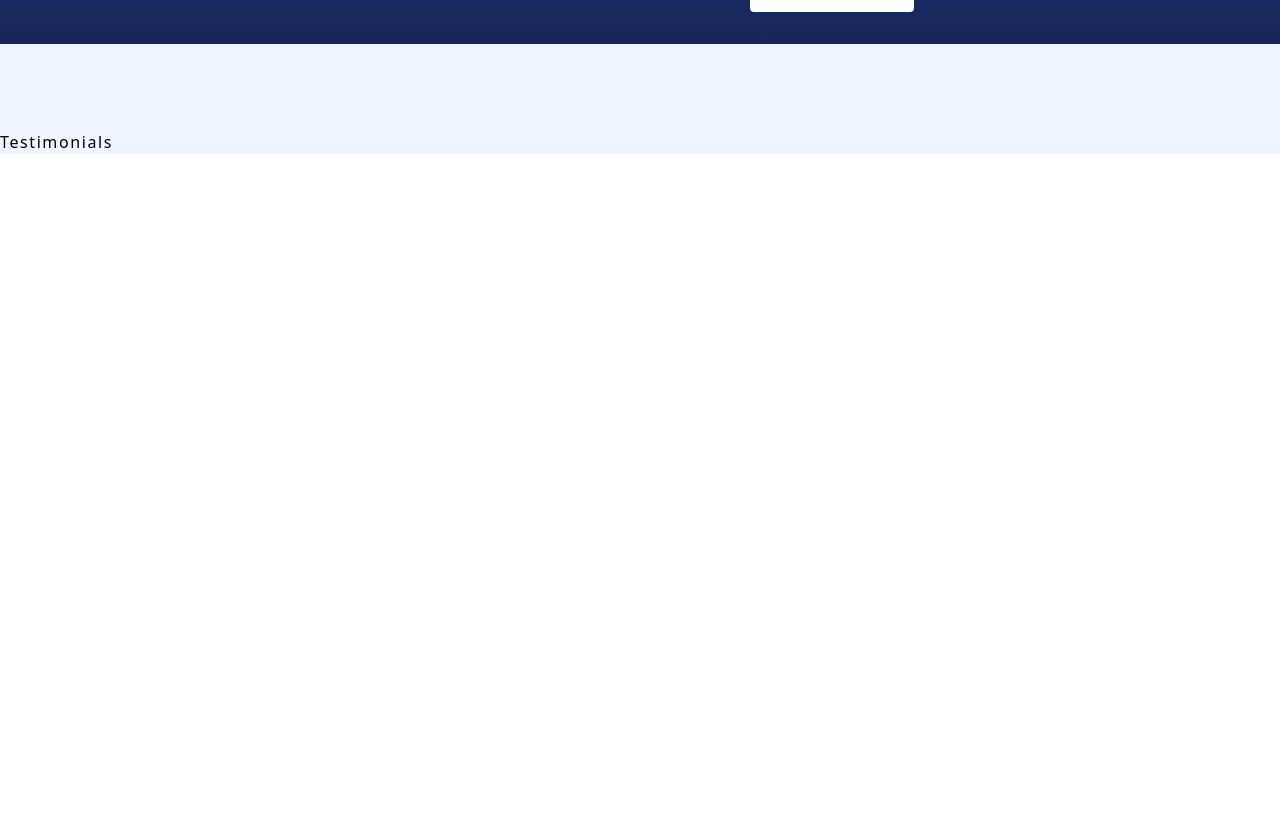
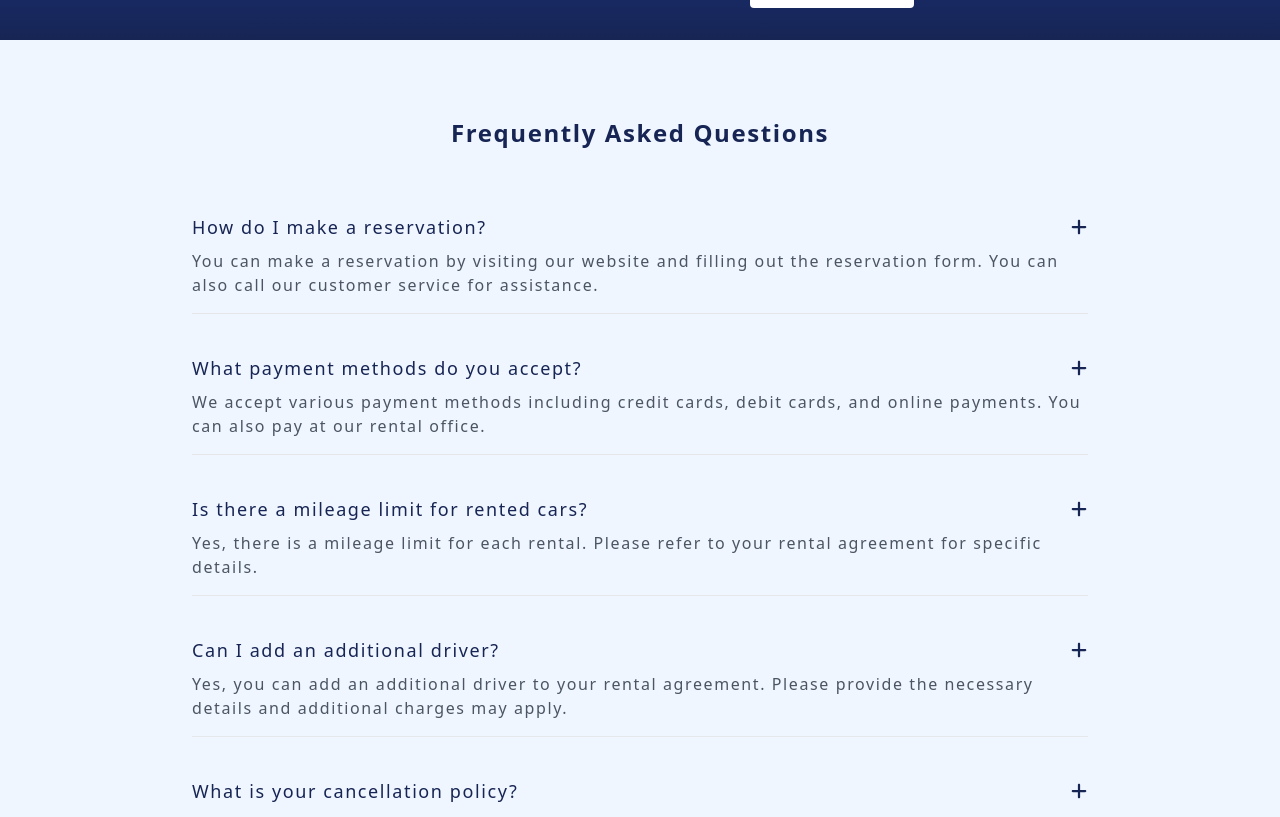
Before and after one commit to sakshi752/CarRental, a React (Vite) app: page / in a window 1280 px wide. Shown: the part 1975-2792 px from the top of the page. Before the commit the page ends 2129 px from the top, so only its background shows below. Built offline with nearby package versions, Linux system fonts and the light colour scheme.

Commit message:
files updated

```diff
--- a/src/Components/Home/Faq.jsx
+++ b/src/Components/Home/Faq.jsx
@@ -1,11 +1,56 @@
-import React from 'react'
+import React, { useState } from 'react';
+import { FaPlus } from "react-icons/fa6";
+import { FiX } from 'react-icons/fi';
+const faqData = [
+  {
+    id: 1,
+    question: "How do I make a reservation?",
+    answer: "You can make a reservation by visiting our website and filling out the reservation form. You can also call our customer service for assistance."
+  },
+  {
+    id: 2,
+    question: "What payment methods do you accept?",
+    answer: "We accept various payment methods including credit cards, debit cards, and online payments. You can also pay at our rental office."
+  },
+  {
+    id: 3,
+    question: "Is there a mileage limit for rented cars?",
+    answer: "Yes, there is a mileage limit for each rental. Please refer to your rental agreement for specific details."
+  },
+  {
+    id: 4,
+    question: "Can I add an additional driver?",
+    answer: "Yes, you can add an additional driver to your rental agreement. Please provide the necessary details and additional charges may apply."
+  },
+  {
+    id: 5,
+    question: "What is your cancellation policy?",
+    answer: "Our cancellation policy allows you to cancel your reservation up to 24 hours before the scheduled pickup time without any charges. Cancellations within 24 hours will incur a fee."
+  }
+];
 
 const Faq = () => {
+  const [toggleFaq,setToggleFaq]=useState(false);
+  const handleToggleFaq=()=>{
+    setToggleFaq(!toggleFaq)
+  }
   return (
-    <div>
-      faq
+    <div className='mt-[16%] sm:mt-[10%] md:mt-[6%] w-[93%] lg:w-[70%] mx-auto flex flex-col items-center gap-6'>
+      <h1 className='text-2xl font-bold text-blue-950 text-center mb-6'>Frequently Asked Questions</h1>
+      {faqData.map((faq) => (
+        <div key={faq.id} className='w-full border-b border-gray-200 py-4'>
+          <div className='text-lg font-medium text-blue-950 mb-2 flex justify-between'>
+            <h1>{faq.question}</h1>
+            <button onClick={handleToggleFaq}>
+              {toggleFaq? <FiX/>:<FaPlus/>}
+            </button>
+            </div>
+
+          <div className='text-gray-600'>{faq.answer}</div>
+        </div>
+      ))}
     </div>
-  )
+  );
 }
 
-export default Faq
+export default Faq;
--- a/src/Components/Home/InfoSection.jsx
+++ b/src/Components/Home/InfoSection.jsx
@@ -6,7 +6,7 @@ import { IoIosContacts } from "react-icons/io";
 const InfoSection = () => {
   return (
     <section className='w-full bg-gradient-to-b from-blue-800 to-blue-950 text-white mt-[16%] sm:mt-[10%] md:mt-[6.7%] py-6'>
-      <div className='w-[93%] lg:w-[90vw] mx-auto flex flex-col items-center justify-center gap-1'>
+      <div className='w-[93%] lg:w-[80%] mx-auto flex flex-col items-center justify-center gap-1'>
         <p className='text-xl font-semibold'>Plan your trip now</p>
         <h1 className='text-2xl font-bold'>Quick and easy car rental</h1>
         <div className='grid grid-cols-1 md:grid-cols-3 gap-8 md:gap-20 mt-[3%]'>
--- a/src/Components/Home/InfoSection1.jsx
+++ b/src/Components/Home/InfoSection1.jsx
@@ -11,7 +11,7 @@ const InfoSection1 = () => {
             <div className='w-[80%] md:w-2/4 flex flex-col gap-2'>
                 <h1 className='text-2xl font-bold'>Do you want to join our team?</h1>
                 <p className='text-xl font-semibold'>Don't be late</p>
-                <button className='bg-white text-black px-3 py-2 mt-5 w-[40%] md:w-[60%] rounded font-semibold'>Become a Driver</button>
+                <button className='bg-white text-black px-3 py-2 mt-5 w-[100%] md:w-[70%] lg:w-[60%] rounded font-semibold'>Become a Driver</button>
             </div>
         </div>
     </section>
--- a/src/pages/Home.jsx
+++ b/src/pages/Home.jsx
@@ -5,6 +5,7 @@ import BookCarCard from '../Components/Home/BookCarCard';
 import CarModels from '../Components/Home/CarModels';
 import Testimonials from '../Components/Home/Testimonials';
 import InfoSection1 from '../Components/Home/InfoSection1';
+import Faq from '../Components/Home/Faq';
 
 const Home = () => {
   return (
@@ -14,6 +15,7 @@ const Home = () => {
       <InfoSection/>
       <CarModels/>
       <InfoSection1/>
+      <Faq/>
       <Testimonials/>
     </>
   );
```
